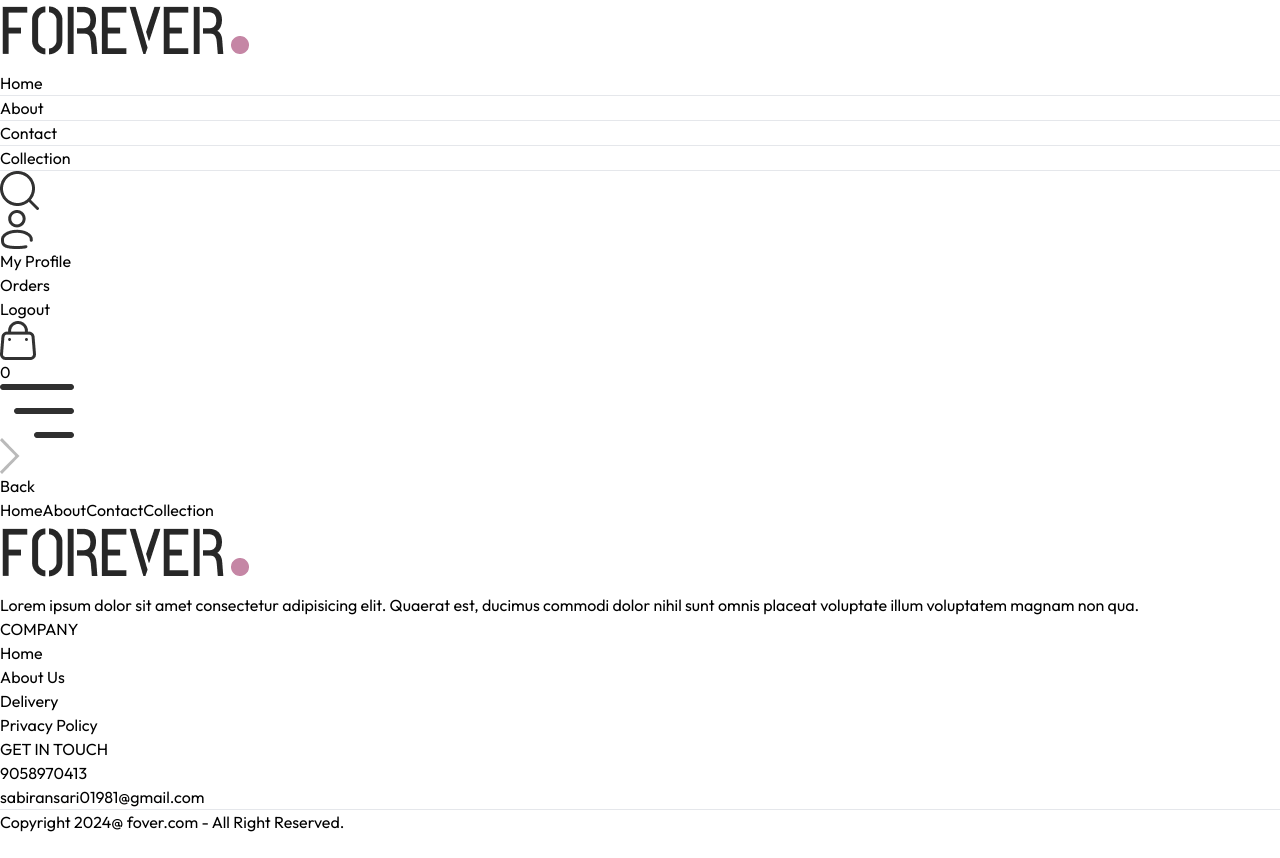
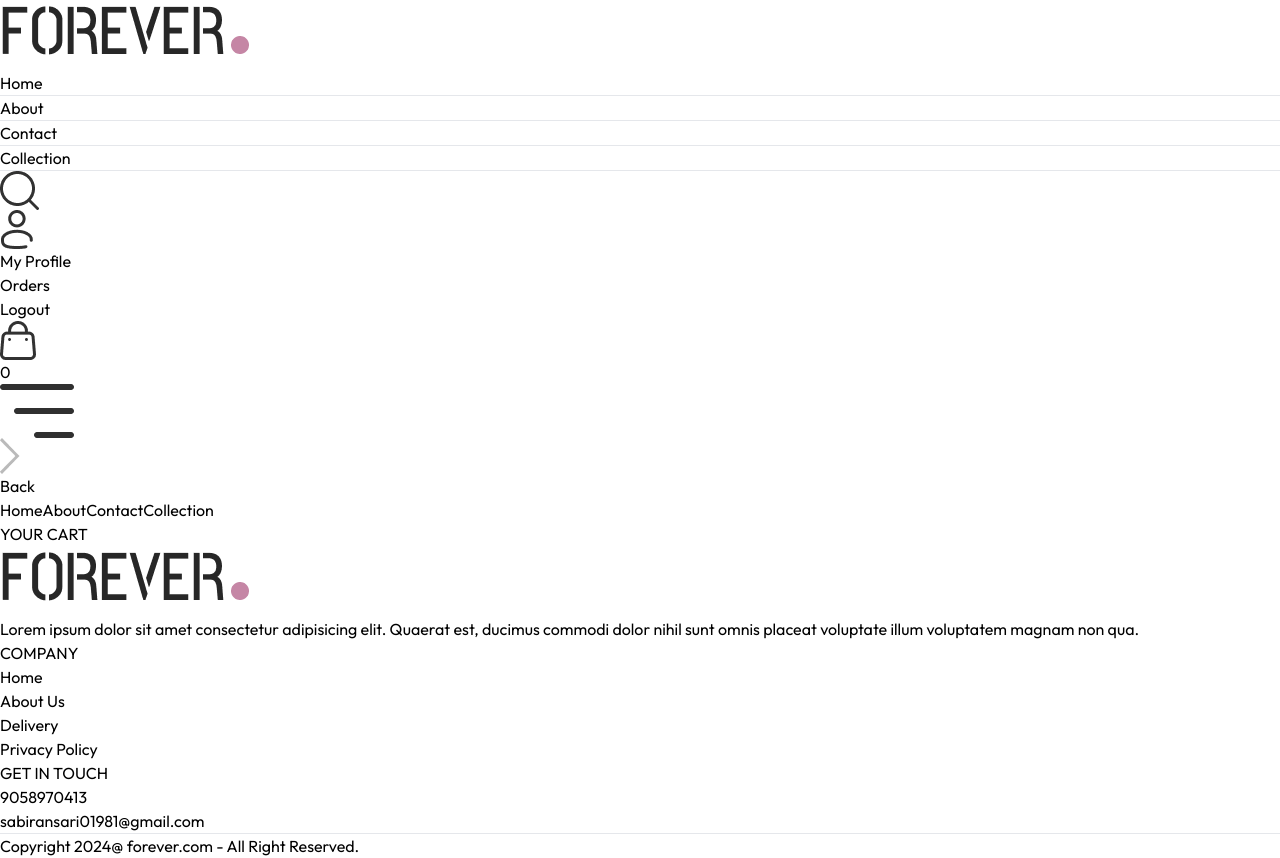
Before and after one commit to MohdSabir111/Forever-E-Commerce, a React (Vite) app in the folder frontend/: page /cart in a window 1280 px wide. Before the commit the page ends 834 px from the top, so only its background shows below. Built offline with nearby package versions, Linux system fonts and the light colour scheme.

Commit message:
logic to remove item from cart ui and update the quantity by one fn

```diff
--- a/frontend/src/components/Footer.jsx
+++ b/frontend/src/components/Footer.jsx
@@ -31,7 +31,7 @@
 
          <div>
             <hr />
-            <p className='text-center text-sm py-5 ' >Copyright 2024@ fover.com - All Right Reserved. </p>
+            <p className='text-center text-sm py-5 ' >Copyright 2024@ forever.com - All Right Reserved. </p>
          </div>
 
     </div>
--- a/frontend/src/context/ShopContext.jsx
+++ b/frontend/src/context/ShopContext.jsx
@@ -34,8 +34,10 @@
       setCartItems(cartData)
   }
 
+  //======== to calculate Total number in cart Icon in Navbar
    const getCartCount = ()=>{
      let totalCount = 0;
+     console.log(cartItems)
       for( const items in cartItems){
         for( const item in cartItems[items]){
           try {
@@ -50,12 +52,20 @@
       return totalCount;
    }
 
+   //==== setting new quantity for a perticular item and to remove item from cart ui
+   const updateQuantity = async (itemId, size , quantity) => {
+    let cartData = structuredClone(cartItems);
+    cartData[itemId][size] = quantity;
+    setCartItems(cartData)
+   }
+
+
     const value = {
         products, currency, delivery_fee,
         search, setSearch,
         showSearch, setShowSearch,
         cartItems, addToCart,
-        getCartCount,
+        getCartCount,updateQuantity,
     }
 
       return (
--- a/frontend/src/pages/Cart.jsx
+++ b/frontend/src/pages/Cart.jsx
@@ -1,10 +1,12 @@
 import React, { useContext, useEffect, useState } from 'react'
 import { ShopContext } from '../context/ShopContext'
+import Title from '../components/Title';
+import { assets } from '../assets/assets';
 
 
 function Cart() {
 
-  const {currency, products, cartItems} = useContext(ShopContext);
+  const {currency, products, cartItems, updateQuantity} = useContext(ShopContext);
   const [cartData, setCartData] = useState([])
 
   useEffect(()=>{
@@ -21,13 +23,42 @@
          }
       }
     }
+
    setCartData(tempData)
   }, [cartItems])
 
   return (
-    <div >
+    <div className='pt-14 border-t' >
+        <div className='text-2xl mb-3' >
+          <Title text1={"YOUR"} text2={"CART"} />
+        </div>
 
+
+    {
+      cartData.map((item, index)=>{
+        const productData = products.find((product)=> product._id === item._id)
+
+    return(
+      <div key={index} className='py-4 border-t border-b text-gray-700 grid grid-cols-[4fr_0.5fr_0.5fr] sm:grid-col-[4fr_2fr_0.5fr] items-center gap-4 ' >
+         <div className='flex items-start gap-6 ' >
+          <img src={productData.image[0]} className='w-16 sm:w-20' alt="" />
+          <div>
+            <p className='text-xs sm:text-lg font-medium' >{productData.name}</p>
+            <div className='flex gap-5 mt-2 items-center'>
+              <p>{currency}{productData.price} </p>
+            <p className=' border bg-slate-50 px-2 sm:px-3 sm:py-1 ' >{item.size} </p>
+            </div>
+          </div>
+         </div>
+          <input onChange={(e)=>e.target.value==='' || e.target.value === '0' ? null :updateQuantity(item._id,item.size,Number(e.target.value))} className='border max-w-10 sm:max-w-20 sm:px-2 py-1 ' type="number" min={1} defaultValue={item.quantity} />
+          <img onClick={()=>updateQuantity(item._id,item.size,0)} className='w-4 mr-4 sm:w-5 cursor-pointer' src={assets.bin_icon} alt="" />
+      </div>
+    )
+      })
+    }
     </div>
+
+
   )
 }
 
```
